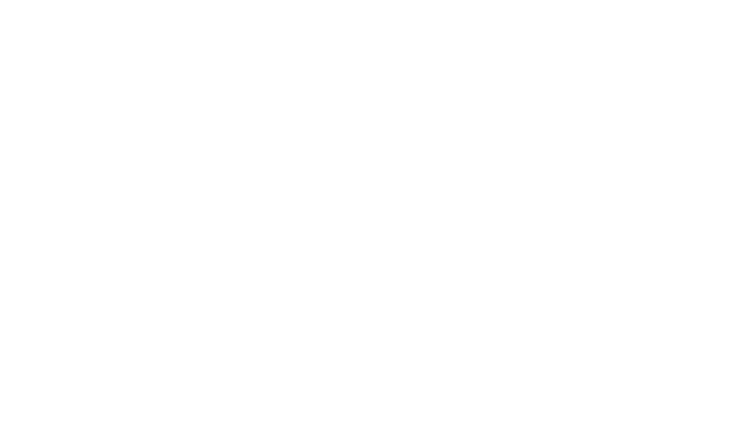
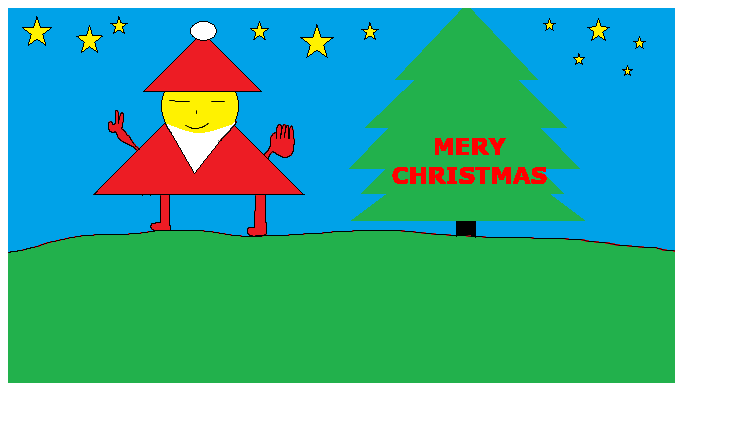
Before and after one commit to CzescBartek/CzescBartek.github.io, a plain HTML site: page index.html in a window 1280 px wide. Shown: the whole page, without its empty margins (0-730 px from the left). Drawn offline with Linux system fonts and the light colour scheme.

Commit message:
Update index.html

```diff
--- a/index.html
+++ b/index.html
@@ -9,7 +9,7 @@
 </head>
 <body>
     <div class="nosiema">
-<img src="img/piczek bmp.png" alt="">
+<img src="piczek bmp.png" alt="">
     </div>
 
 </body>
```
